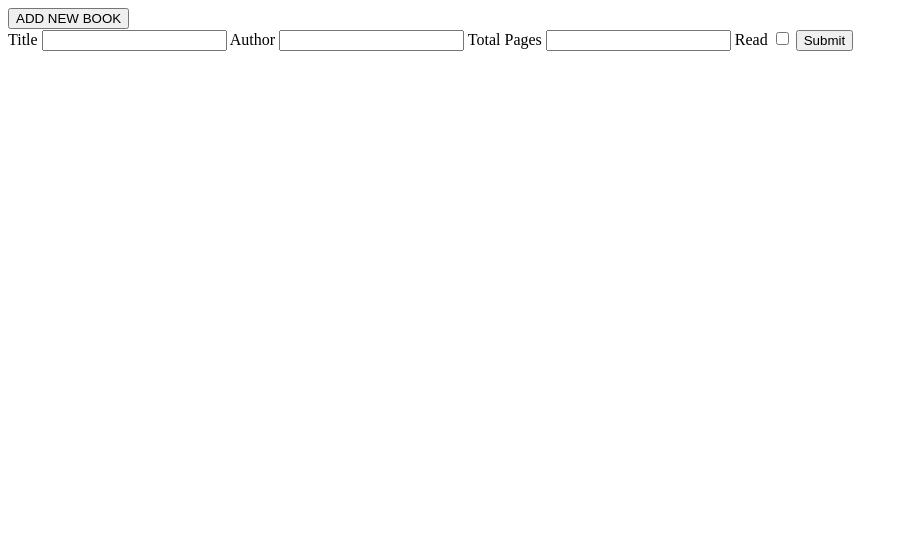
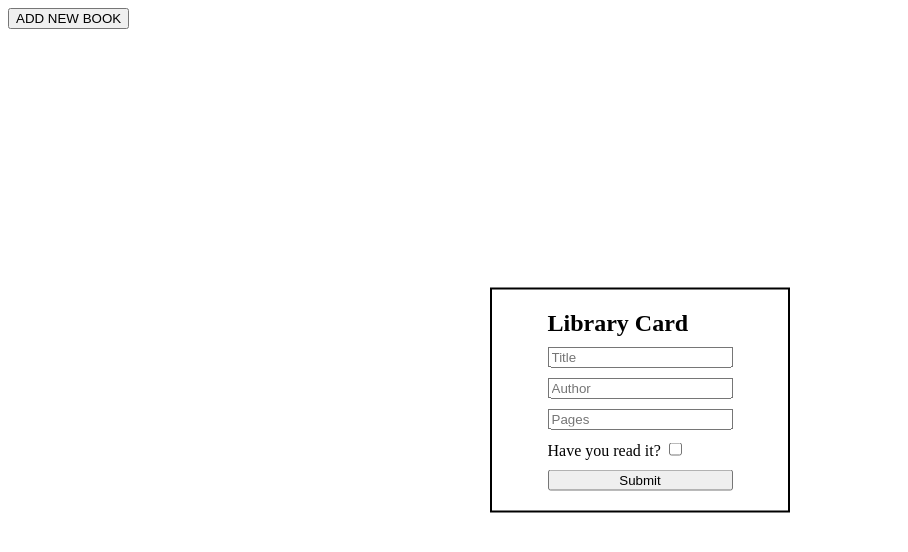
Before and after one commit to paritoshparashar/Literary-Loom, a plain HTML site: page index.html in a window 1280 px wide. Shown: the whole page, without its empty margins (0-908 px from the left). Drawn offline with Linux system fonts and the light colour scheme.

Commit message:
Put the form in the center of the viewport

```diff
--- a/index.html
+++ b/index.html
@@ -9,15 +9,20 @@
 </head>
 <body>
     <button>ADD NEW BOOK</button>
+
     <form id="bookInfoForm">
-        <label for="title">Title</label>
-        <input type="text" id="title" name="title" required>
-        <label for="author">Author</label>
-        <input type="text" id="author" name="author" required>
-        <label for="totalPages">Total Pages</label>
-        <input type="text" id="totalPages" name="Total Pages" required>
-        <label for="hasRead">Read</label>
-        <input type="checkbox" id="haveRead" name="haveRead" required>
+
+        <h2>Library Card</h2>
+
+        <input type="text" id="title" name="title" placeholder="Title" required>
+
+        <input type="text" id="author" name="author" placeholder="Author" required>
+
+        <input type="text" id="totalPages" name="Total Pages" placeholder="Pages" required>
+        <div class="check-read">
+            <label for="haveRead">Have you read it?</label>
+            <input type="checkbox" id="haveRead" name="haveRead" required>
+        </div>
         <button type="button" onclick="addBookToLibrary()">Submit</button>
     </form>
 
--- a/script.js
+++ b/script.js
@@ -1,6 +1,7 @@
 const myLibrary = [];
 var divCounter = 0;
 const bookGrid = document.getElementById('book-grid');
+var newBook;
 
 function Book( title, author, totalPages, haveRead) {
 
@@ -31,7 +32,7 @@ function addBookToLibrary() {
     var haveRead = document.getElementById('haveRead').checked;
 
     //Create the book object by calling Book constructor
-    const newBook = new Book (title, author, totalPages, haveRead);
+    newBook = new Book (title, author, totalPages, haveRead);
 
     addDiv();
 }
@@ -51,7 +52,7 @@ function createDivProto(){
 function addDiv (){
 
     var createdDiv = createDivProto();
-    createdDiv.style.backgroundColor = 'red';
+    createdDiv.textContent = `${newBook.info()}`;
 }
 
 // for (let i = 0; i < myLibrary.length; i++) {
--- a/style.css
+++ b/style.css
@@ -1,4 +1,24 @@
 #book-grid{
     display: grid;
     grid-template-columns: repeat(6,1fr);
+    gap: 5%;
 }
+
+h2{
+    margin: 0;
+}
+
+form{
+    position: absolute;
+    align-items: center;
+    display: grid;
+    left: 50%;
+    top: 50%;
+    transform: translate(-50%,-50%);
+    width: 20%;
+    gap: 10px;
+    border: 2px solid black;
+    padding: 20px;
+    justify-content: center;
+    z-index: 1;
+}
```
